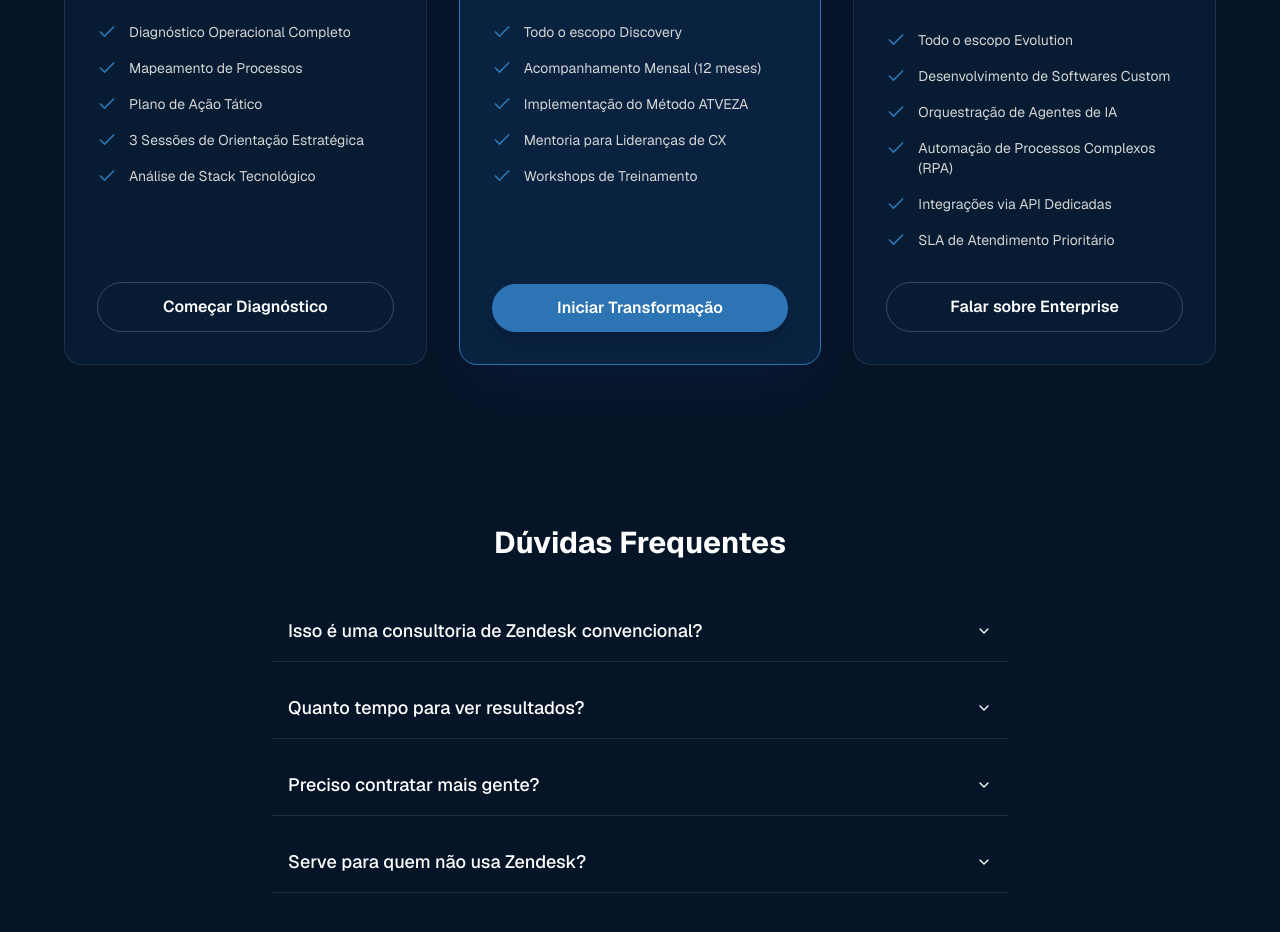
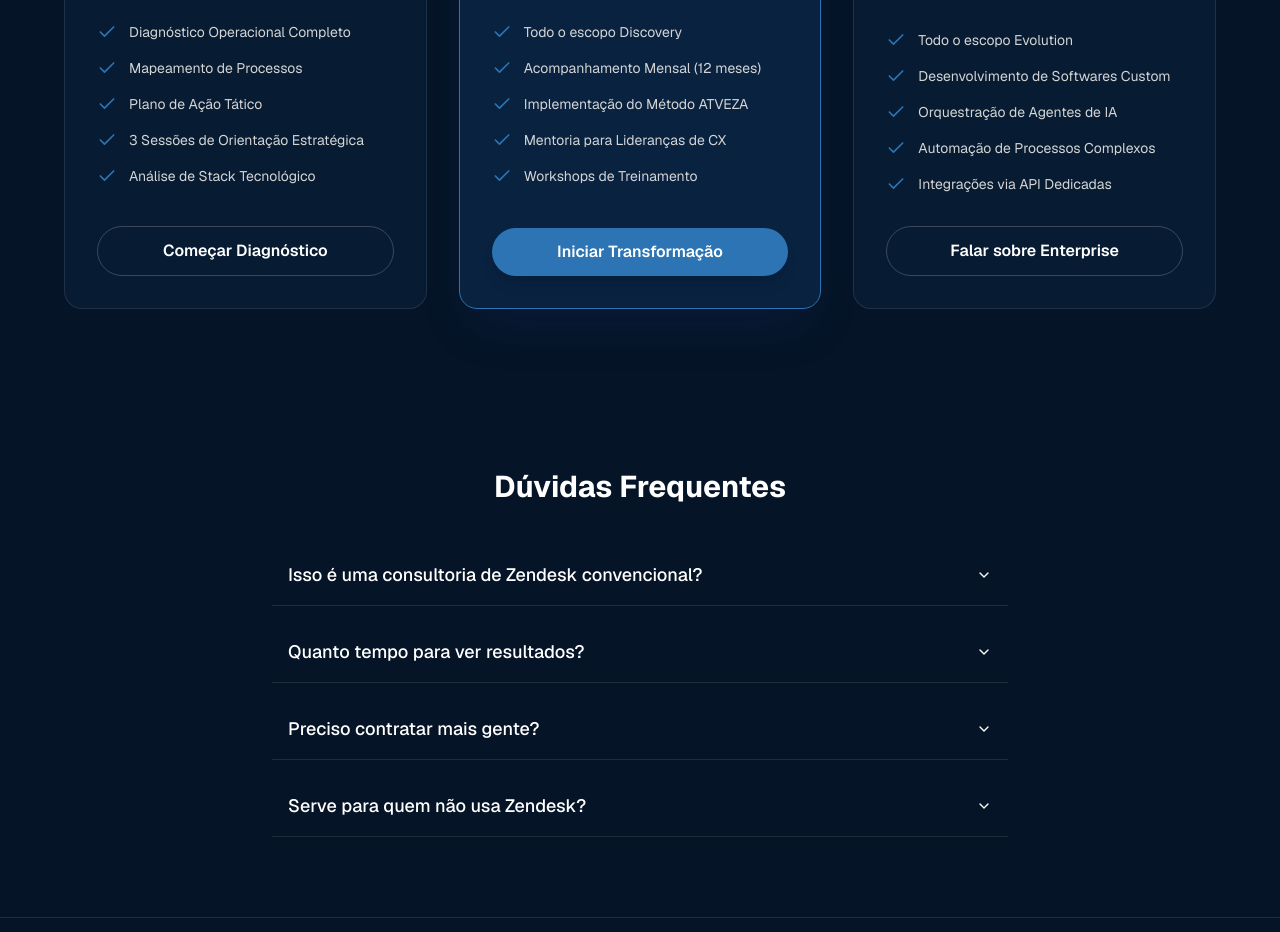
Before and after one commit to athossouza/atveza-next, a Next.js app: page / in a window 1280 px wide. Shown: the part 2500-3432 px from the top of the page. Built offline with nearby package versions, Linux system fonts and the light colour scheme.

Commit message:
style: remove RPA and SLA mentions from pricing section

```diff
--- a/components/pricing-section.tsx
+++ b/components/pricing-section.tsx
@@ -35,9 +35,8 @@ const tiers = [
             "Todo o escopo Evolution",
             "Desenvolvimento de Softwares Custom",
             "Orquestração de Agentes de IA",
-            "Automação de Processos Complexos (RPA)",
-            "Integrações via API Dedicadas",
-            "SLA de Atendimento Prioritário"
+            "Automação de Processos Complexos",
+            "Integrações via API Dedicadas"
         ],
         cta: "Falar sobre Enterprise",
         highlight: false,
```
